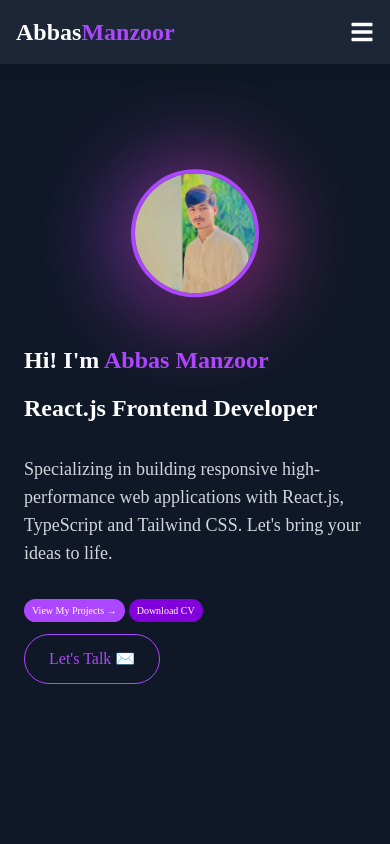
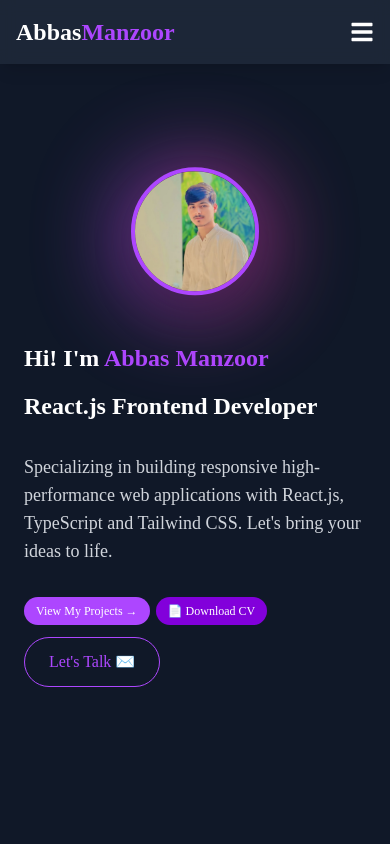
Before and after one commit to abbasmanzoor/my-portfolio, a React (Vite) app: page / in a window 390 px wide. Shown: the top 844 px of the page. Built offline with nearby package versions, Linux system fonts and the light colour scheme.

Commit message:
Increased button size and improved mobile readability

```diff
--- a/src/components/Hero.jsx
+++ b/src/components/Hero.jsx
@@ -16,7 +16,7 @@ const Hero = () => {
       className="min-h-screen flex items-center pt-20 pb-16 bg-gray-900"
     >
       <div className="container mx-auto px-6 flex flex-col md:flex-row justify-between items-center">
-        {/* Image section – shown first */}
+        {/* Image section */}
         <div className="md:w-1/2 flex justify-center mb-10 md:mb-0">
           <motion.div
             initial={{ scale: 0, opacity: 0 }}
@@ -47,16 +47,16 @@ const Hero = () => {
             Specializing in building responsive high-performance web applications with React.js, TypeScript and Tailwind CSS. Let's bring your ideas to life.
           </p>
 
-          {/* Buttons – compact on mobile */}
+          {/* Buttons – moderate mobile size */}
           <div className="flex flex-col items-start gap-3">
-            {/* First row: inline, never wrap */}
-            <div className="flex flex-nowrap gap-1 sm:gap-3">
+            {/* First row – never wrap */}
+            <div className="flex flex-nowrap gap-1.5 sm:gap-3">
               <ScrollLink
                 to="projects"
                 smooth={true}
                 duration={500}
                 offset={-70}
-                className="bg-purple-500 text-white px-2 py-1 sm:px-6 sm:py-3 rounded-full hover:bg-purple-600 transition duration-300 cursor-pointer inline-block text-[10px] sm:text-base whitespace-nowrap"
+                className="bg-purple-500 text-white px-3 py-1.5 sm:px-6 sm:py-3 rounded-full hover:bg-purple-600 transition duration-300 cursor-pointer inline-block text-xs sm:text-base whitespace-nowrap"
               >
                 View My Projects →
               </ScrollLink>
@@ -64,9 +64,9 @@ const Hero = () => {
               <a
                 href={assets.resume}
                 download="Abbas_Manzoor_Resume.pdf"
-                className="bg-purple-700 text-white px-2 py-1 sm:px-6 sm:py-3 rounded-full hover:bg-purple-800 transition duration-300 inline-block text-[10px] sm:text-base whitespace-nowrap"
+                className="bg-purple-700 text-white px-3 py-1.5 sm:px-6 sm:py-3 rounded-full hover:bg-purple-800 transition duration-300 inline-block text-xs sm:text-base whitespace-nowrap"
               >
-                Download CV
+                📄 Download CV
               </a>
             </div>
 
```
